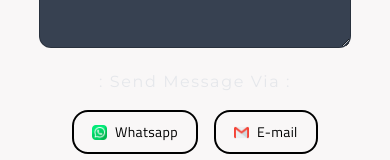
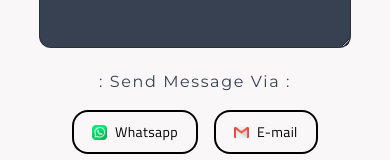
Before and after one commit to Altafraza07/ARZ.web, a React (Vite) app: page / in a window 390 px wide. Shown: the part 7034-7194 px from the top of the page. Built offline with nearby package versions, Linux system fonts and the light colour scheme; a web font is replaced by a local one.

Commit message:
ui fixes
fixed navbar and contact section

```diff
--- a/src/components/Contact.jsx
+++ b/src/components/Contact.jsx
@@ -57,8 +57,8 @@ const Contact = () => {
 
   return (
     <>
-    <div className="relative dark:bg-black bg-[#F9F7F7] flex justify-center md:py-14 py-7 z-50">
-      <div className="absolute text-center md:w-1/2 w-[70%] dark:bg-gradient-to-r from-[#6A42C2] via-[#6A42C2] to-[#6A42C2] bg-[#563A9C] mx-auto rounded-xl md:p-8 p-4 md:-top-14 -top-[45px] !z-1000">
+    <div className="relative dark:bg-black bg-[#F9F7F7] flex justify-center md:py-14 py-7">
+      <div className="absolute text-center md:w-1/2 w-[70%] dark:bg-gradient-to-r from-[#6A42C2] via-[#6A42C2] to-[#6A42C2] bg-[#563A9C] mx-auto rounded-xl md:p-8 p-4 md:-top-14 -top-[45px] !z-49">
         <h2 className="font-light text-md  text-center md:text-3xl  font-[montserrat] text-white">
           Get in touch to create something unique.
         </h2>
@@ -126,7 +126,7 @@ const Contact = () => {
               />
             </div>
             <div className="md:hidden flex flex-col justify-center items-center mx-auto font-[montserrat] tracking-widest">
-              <span >: Send Message Via :</span>
+              <span className="text-gray-700 dark:text-gray-300">: Send Message Via :</span>
               </div>
 
             <div className="flex md:justify-end justify-center space-x-4">
```
